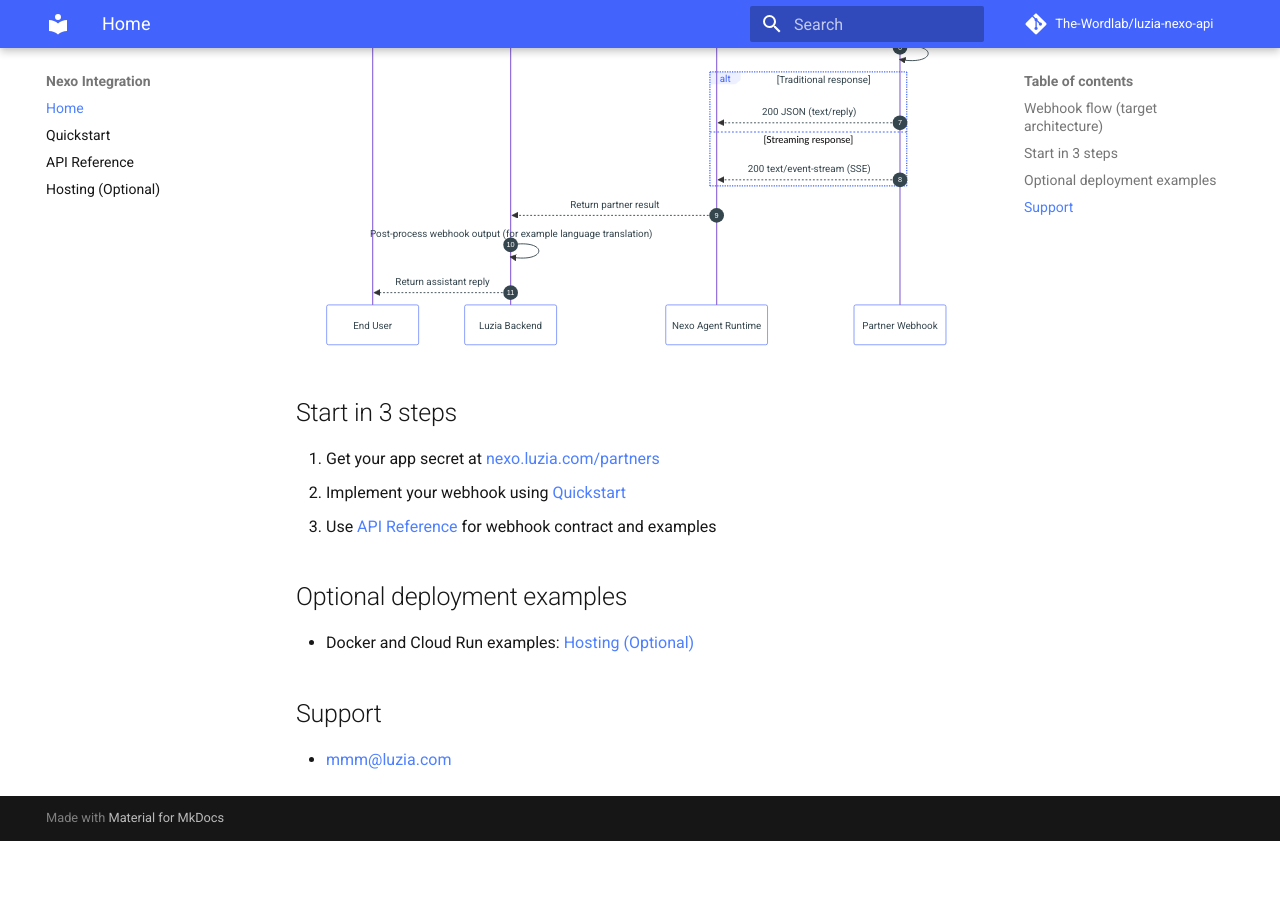
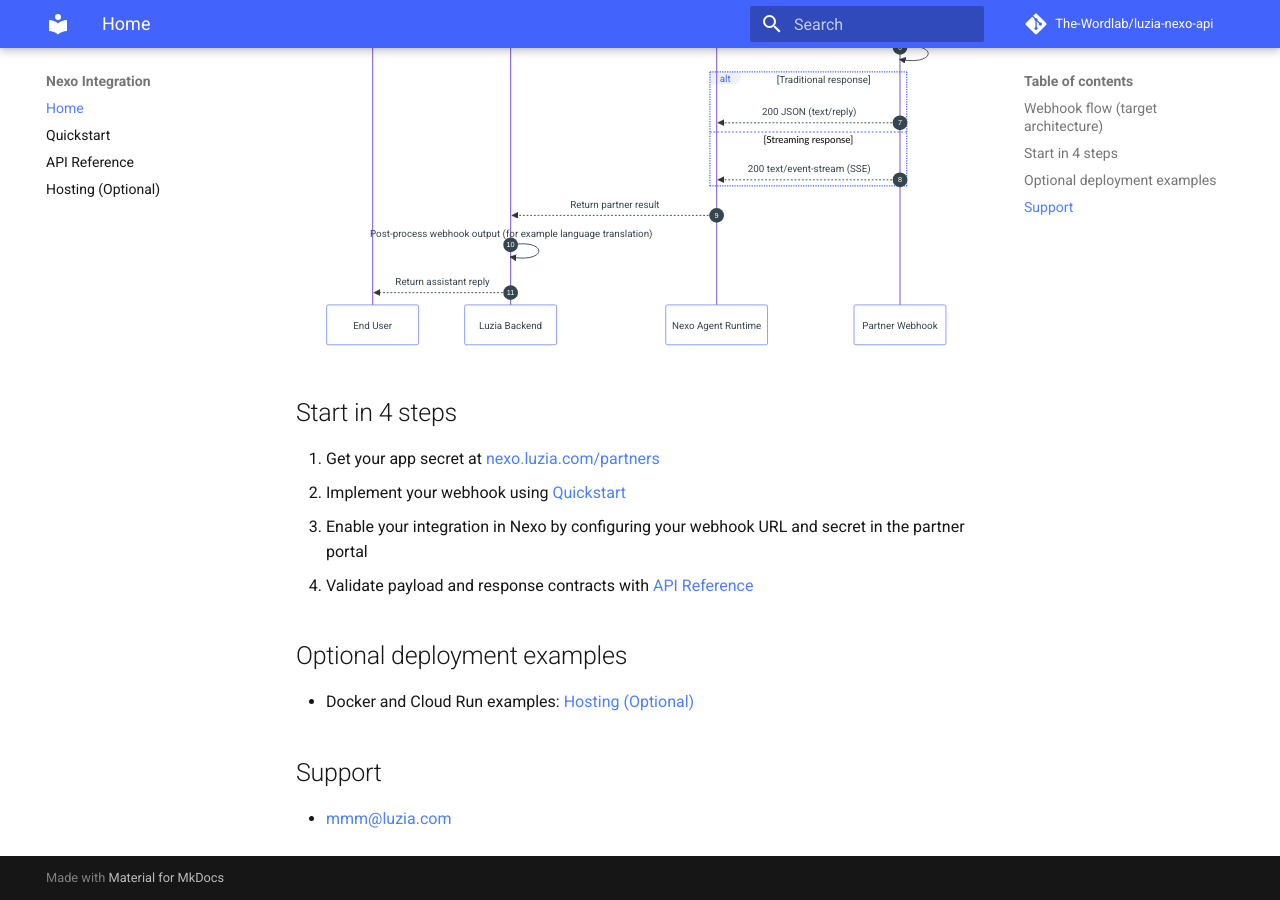
Before and after one commit to The-Wordlab/luzia-nexo-api, an MkDocs documentation site: the page built from docs/index.md, in a window 1280 px wide and 900 px high, scrolled down 601 px. Built offline with MkDocs 1.6.1 and Material for MkDocs 9.7.7, drawn with Linux system fonts in a browser that asks for light colours; comment, search, counter and statistics services are not loaded; before the commit the page ends 1442 px from its top, so only the background shows below that.

Commit message:
docs: clarify onboarding as 4-step webhook enablement flow

````diff
--- a/docs/index.md
+++ b/docs/index.md
@@ -30,11 +30,12 @@
     Luzia-->>User: Return assistant reply
 ```
 
-## Start in 3 steps
+## Start in 4 steps
 
 1. Get your app secret at [nexo.luzia.com/partners](https://nexo.luzia.com/partners)
 2. Implement your webhook using [Quickstart](quickstart.md)
-3. Use [API Reference](partner-api-reference.md) for webhook contract and examples
+3. Enable your integration in Nexo by configuring your webhook URL and secret in the partner portal
+4. Validate payload and response contracts with [API Reference](partner-api-reference.md)
 
 ## Optional deployment examples
 
````
